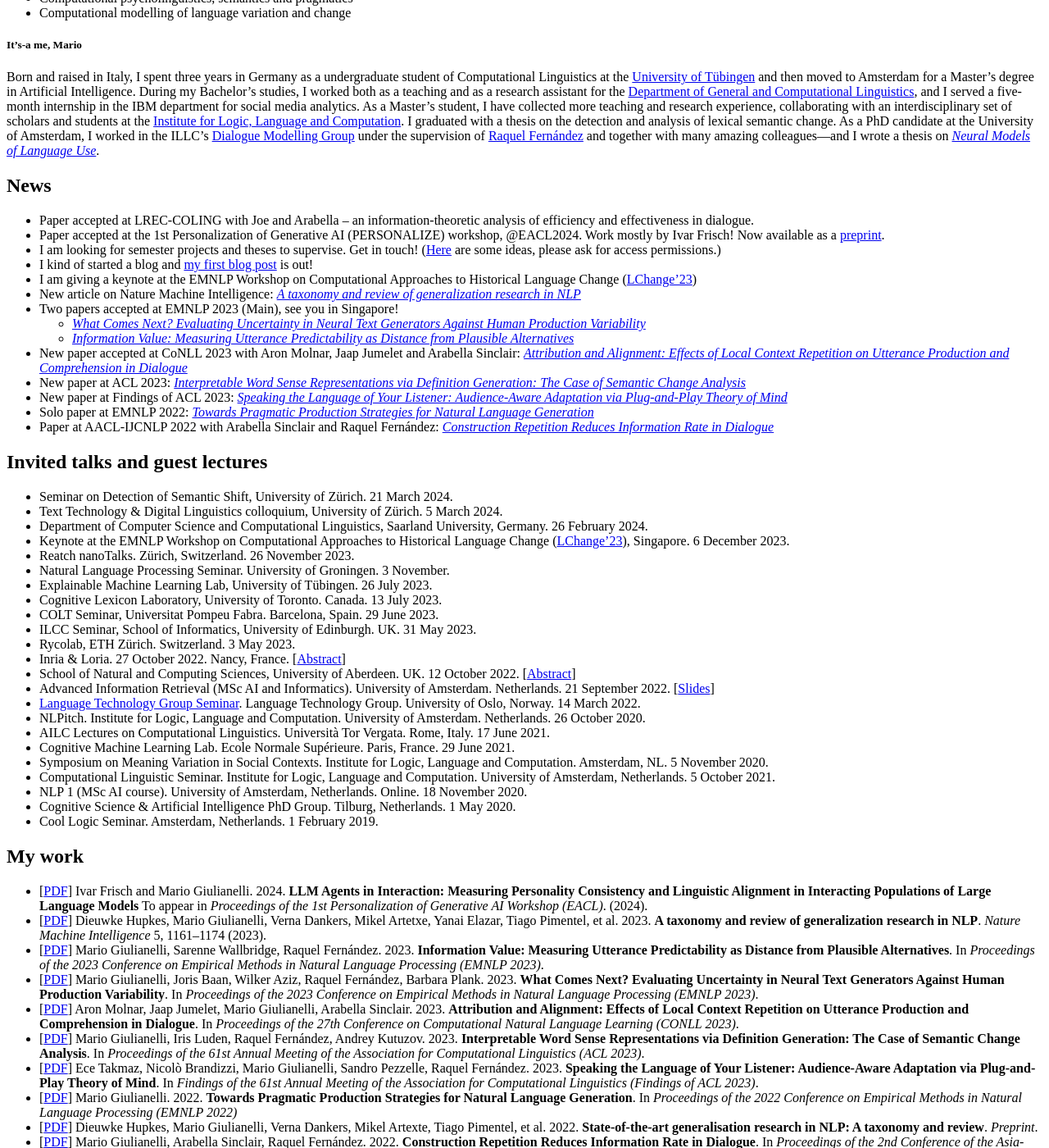
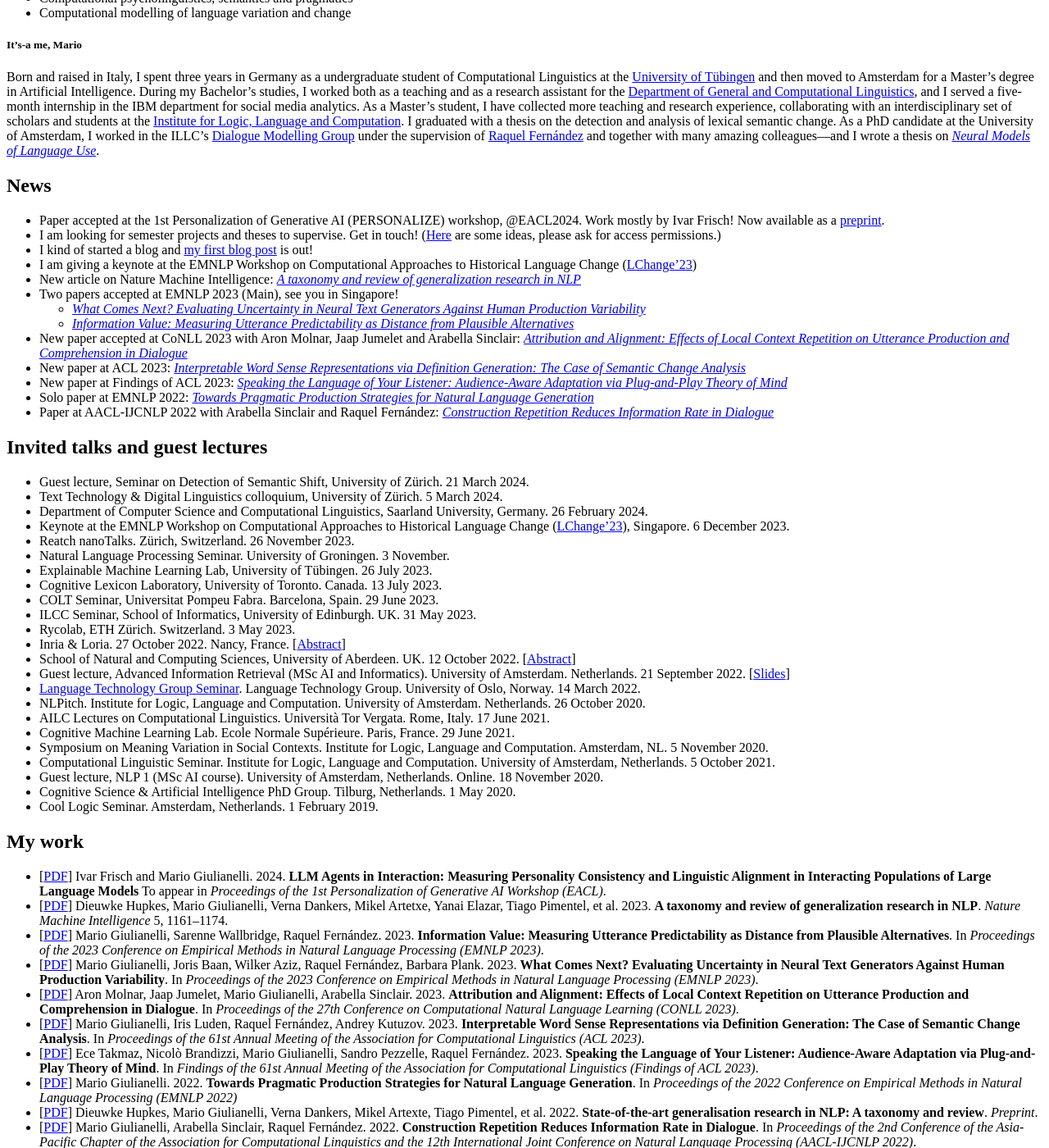
Before and after one commit to glnmario/glnmario.github.io, a Jekyll site: the page built from index.md, in a window 1280 px wide and 1400 px high, scrolled down 1131 px. Shown: the whole window at 82% size. Built offline with Jekyll 4.4.1, drawn with Linux system fonts in a browser that asks for light colours.

Commit message:
Update index.md

```diff
--- a/index.md
+++ b/index.md
@@ -29,7 +29,7 @@ Currently I study Artificial Intelligence at the University of Amsterdam.
 -->
 
 ## News
-- Paper accepted at LREC-COLING with Joe and Arabella -- an information-theoretic analysis of efficiency and effectiveness in dialogue.
+<!-- - Paper accepted at LREC-COLING with Joe and Arabella -- an information-theoretic analysis of efficiency and effectiveness in dialogue. -->
 - Paper accepted at the 1st Personalization of Generative AI (PERSONALIZE) workshop, @EACL2024. Work mostly by Ivar Frisch! Now available as a [preprint](https://arxiv.org/pdf/2402.02896.pdf).
 - I am looking for semester projects and theses to supervise. Get in touch! ([Here](https://docs.google.com/document/d/1obTmJjmrnVzVCPtUIPV_KOyfVXR_WNZFoco-qd2ChN4/edit?usp=sharing) are some ideas, please ask for access permissions.)
 - I kind of started a blog and [my first blog post](blog/post1) is out!
@@ -54,7 +54,7 @@ Currently I study Artificial Intelligence at the University of Amsterdam.
 - Excited to co-organise the fourth edition of the [BlackboxNLP](https://blackboxnlp.github.io) workshop, which will take place on November 11th at EMNLP. -->
 
 ## Invited talks and guest lectures
-- Seminar on Detection of Semantic Shift, University of Zürich. 21 March 2024.
+- Guest lecture, Seminar on Detection of Semantic Shift, University of Zürich. 21 March 2024.
 - Text Technology & Digital Linguistics colloquium, University of Zürich. 5 March 2024.
 - Department of Computer Science and Computational Linguistics, Saarland University, Germany. 26 February 2024.
 - Keynote at the EMNLP Workshop on Computational Approaches to Historical Language Change ([LChange'23](https://www.changeiskey.org/event/2023-emnlp-lchange/)), Singapore. 6 December 2023.
@@ -67,21 +67,21 @@ Currently I study Artificial Intelligence at the University of Amsterdam.
 - Rycolab, ETH Zürich. Switzerland. 3 May 2023.
 - Inria & Loria. 27 October 2022. Nancy, France. [[Abstract](https://www.loria.fr/event/department-4-seminar-mario-giulianelli/)]
 - School of Natural and Computing Sciences, University of Aberdeen. UK. 12 October 2022. [[Abstract](https://www.abdn.ac.uk/ncs/seminars/17943/)]
-- Advanced Information Retrieval (MSc AI and Informatics). University of Amsterdam. Netherlands. 21 September 2022. [[Slides](grounded_dialogue_modelling_21sept2022.pdf)]
+- Guest lecture, Advanced Information Retrieval (MSc AI and Informatics). University of Amsterdam. Netherlands. 21 September 2022. [[Slides](grounded_dialogue_modelling_21sept2022.pdf)]
 - [Language Technology Group Seminar](https://www.mn.uio.no/ifi/english/research/groups/ltg/research-seminar/). Language Technology Group. University of Oslo, Norway. 14 March 2022.
 - NLPitch. Institute for Logic, Language and Computation. University of Amsterdam. Netherlands. 26 October 2020.
 - AILC Lectures on Computational Linguistics. Università Tor Vergata. Rome, Italy. 17 June 2021.
 - Cognitive Machine Learning Lab. Ecole Normale Supérieure. Paris, France. 29 June 2021.
 - Symposium on Meaning Variation in Social Contexts. Institute for Logic, Language and Computation. Amsterdam, NL. 5 November 2020.
 - Computational Linguistic Seminar. Institute for Logic, Language and Computation. University of Amsterdam, Netherlands. 5 October 2021.
-- NLP 1 (MSc AI course). University of Amsterdam, Netherlands. Online. 18 November 2020.
+- Guest lecture, NLP 1 (MSc AI course). University of Amsterdam, Netherlands. Online. 18 November 2020.
 - Cognitive Science & Artificial Intelligence PhD Group. Tilburg, Netherlands. 1 May 2020.
 - Cool Logic Seminar. Amsterdam, Netherlands. 1 February 2019.
 
 
 ## My work
-- [[PDF](https://arxiv.org/pdf/2402.02896.pdf)] Ivar Frisch and Mario Giulianelli. 2024. **LLM Agents in Interaction: Measuring Personality Consistency and Linguistic Alignment in Interacting Populations of Large Language Models** To appear in _Proceedings of the 1st Personalization of Generative AI Workshop (EACL)_. (2024).
-- [[PDF](https://www.nature.com/articles/s42256-023-00729-y)] Dieuwke Hupkes, Mario Giulianelli, Verna Dankers, Mikel Artetxe, Yanai Elazar, Tiago Pimentel, et al. 2023. **A taxonomy and review of generalization research in NLP**. _Nature Machine Intelligence_ 5, 1161–1174 (2023).
+- [[PDF](https://arxiv.org/pdf/2402.02896.pdf)] Ivar Frisch and Mario Giulianelli. 2024. **LLM Agents in Interaction: Measuring Personality Consistency and Linguistic Alignment in Interacting Populations of Large Language Models** To appear in _Proceedings of the 1st Personalization of Generative AI Workshop (EACL)_.
+- [[PDF](https://www.nature.com/articles/s42256-023-00729-y)] Dieuwke Hupkes, Mario Giulianelli, Verna Dankers, Mikel Artetxe, Yanai Elazar, Tiago Pimentel, et al. 2023. **A taxonomy and review of generalization research in NLP**. _Nature Machine Intelligence_ 5, 1161–1174.
 - [[PDF](https://aclanthology.org/2023.emnlp-main.343/)] Mario Giulianelli, Sarenne Wallbridge, Raquel Fernández. 2023. **Information Value: Measuring Utterance Predictability as Distance from Plausible Alternatives**. In _Proceedings of the 2023 Conference on Empirical Methods in Natural Language Processing (EMNLP 2023)_.
 - [[PDF](https://aclanthology.org/2023.emnlp-main.887/)] Mario Giulianelli, Joris Baan, Wilker Aziz, Raquel Fernández, Barbara Plank. 2023. **What Comes Next? Evaluating Uncertainty in Neural Text Generators Against Human Production Variability**. In _Proceedings of the 2023 Conference on Empirical Methods in Natural Language Processing (EMNLP 2023)_.
 - [[PDF](https://aclanthology.org/2023.conll-1.18/)] Aron Molnar, Jaap Jumelet, Mario Giulianelli, Arabella Sinclair. 2023. **Attribution and Alignment: Effects of Local Context Repetition on Utterance Production and Comprehension in Dialogue**. In _Proceedings of the 27th Conference on Computational Natural Language Learning (CONLL 2023)_.
```
